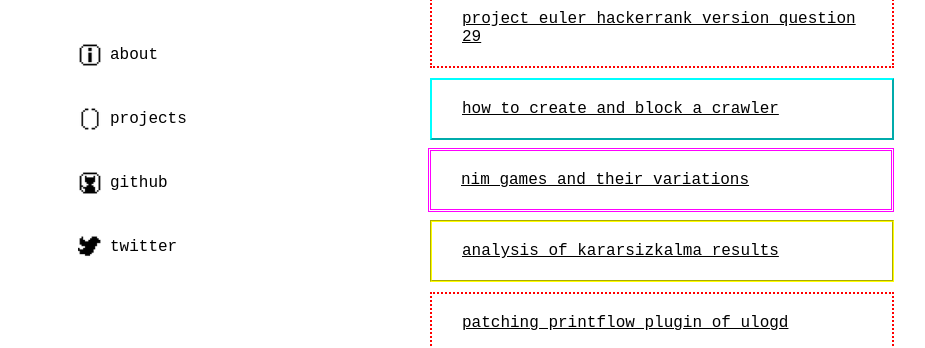
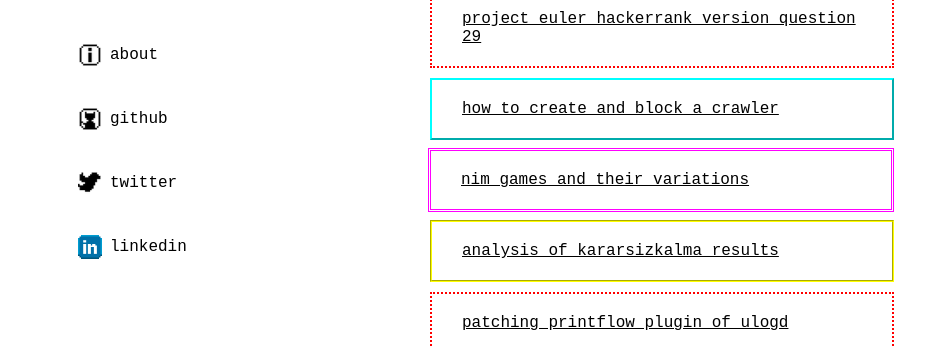
Before and after one commit to sukrubezen/sukrubezen.github.io, a Jekyll site: the page built from index.html, in a window 1280 px wide. Shown: the part 372-720 px from the top of the page, without its empty margins (0-925 px from the left). Built offline with Jekyll 4.4.1, drawn with Linux system fonts in a browser that asks for light colours.

Commit message:
Update social links

```diff
--- a/_layouts/default.html
+++ b/_layouts/default.html
@@ -23,9 +23,9 @@
     <ul class="nav">
       <div class="nav-inner">
         <li><a href="{{ site.url }}/about.html"><span class="icon info"></span>about</a></li>
-        <li><a href="{{ site.url }}/#"><span class="icon code"></span>projects</a></li>
         <li><a href="http://github.com/sukrubezen"><span class="icon github"></span>github</a></li>
         <li><a href="http://twitter.com/sukrubezen"><span class="icon twitter"></span>twitter</a></li>
+        <li><a href="https://www.linkedin.com/in/sukrubezen/"><span class="icon linkedin"></span>linkedin</a></li>
       </div>
     </ul>
   </div>
--- a/_layouts/post.html
+++ b/_layouts/post.html
@@ -24,9 +24,9 @@
     <ul class="nav">
       <div class="nav-inner">
         <li><a href="{{ site.url }}/about"><span class="icon info"></span>about</a></li>
-        <li><a href="{{ site.url }}/#"><span class="icon code"></span>projects</a></li>
         <li><a href="http://github.com/sukrubezen"><span class="icon github"></span>github</a></li>
         <li><a href="http://twitter.com/sukrubezen"><span class="icon twitter"></span>twitter</a></li>
+        <li><a href="https://www.linkedin.com/in/sukrubezen/"><span class="icon linkedin"></span>linkedin</a></li>
       </div>
     </ul>
   </div>
--- a/css/styles.css
+++ b/css/styles.css
@@ -187,6 +187,10 @@ video {
   background-image:url(../img/github.png);
 }
 
+.icon.linkedin {
+  background-image:url(../img/social/linkedin.png);
+}
+
 .nav a {
   margin-right: 32px;
   margin-bottom: 32px;
```
